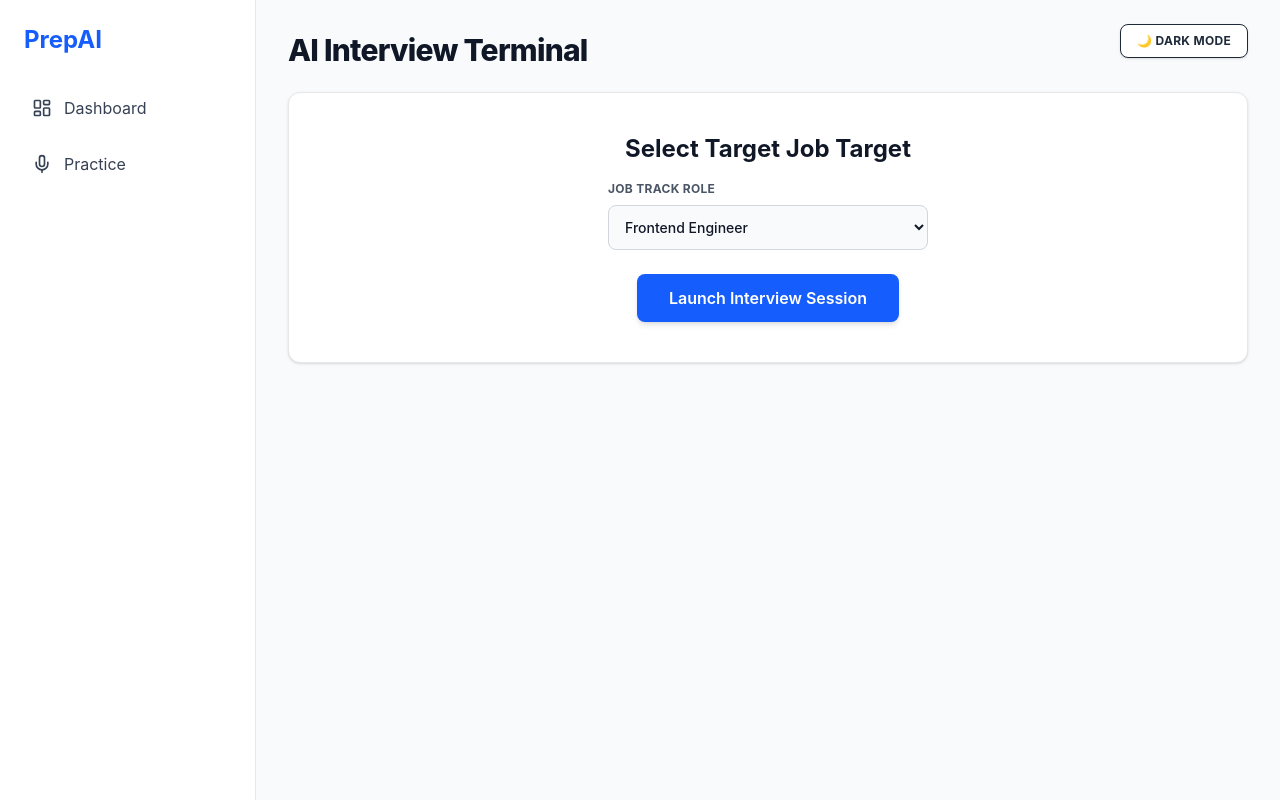
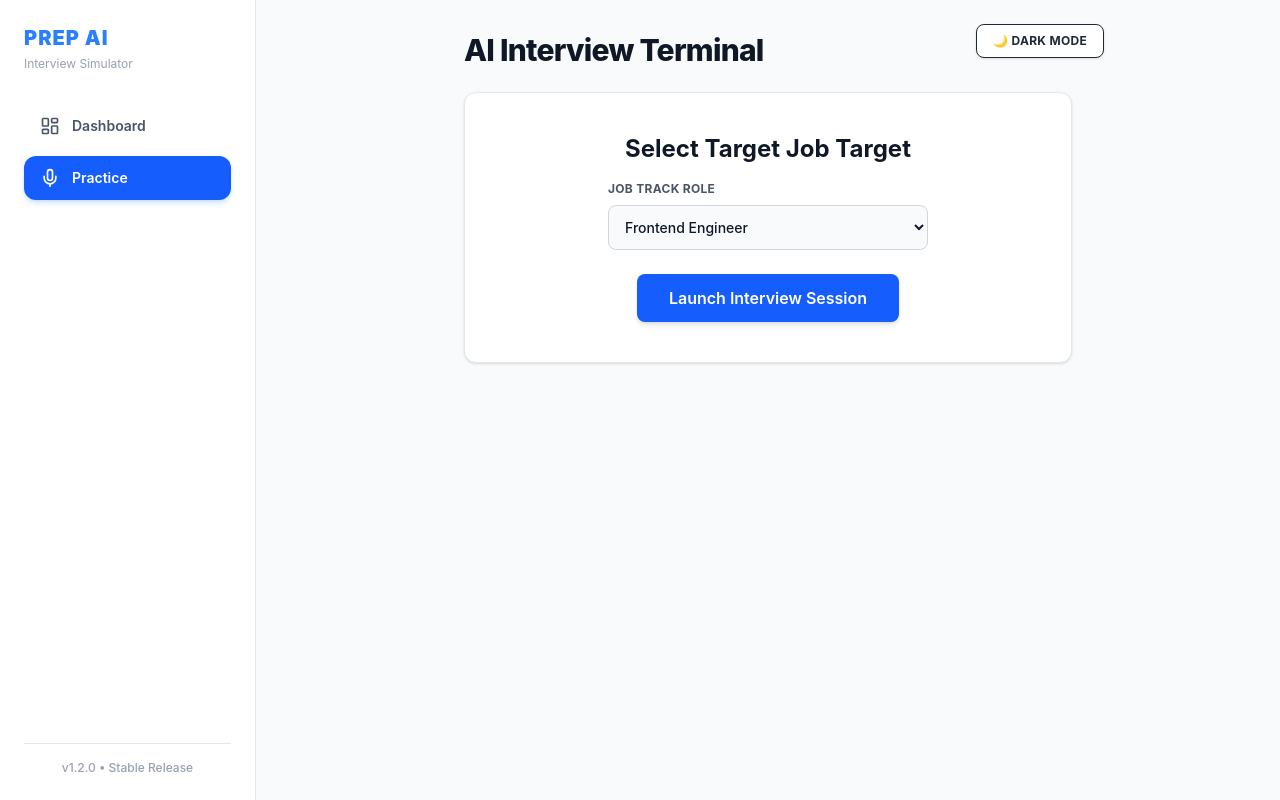
Before and after one commit to EricCR85/prep-ai, a React (Vite) app: page /practice in a window 1280 px wide. Built offline with nearby package versions, Linux system fonts and the light colour scheme.

Commit message:
update sidebar light and dark

```diff
--- a/src/App.jsx
+++ b/src/App.jsx
@@ -1,63 +1,36 @@
-import { Routes, Route, useNavigate } from "react-router-dom";
+import { useState, useEffect } from "react";
+import { Routes, Route } from "react-router-dom";
 import Sidebar from "./components/Sidebar";
-import Header from "./components/Header";
-import TrackCard from "./components/TrackCard";
+import Dashboard from "./pages/Dashboard";
 import Practice from "./pages/Practice";
-import Dashboard from "./pages/Dashboard";
 
 export default function App() {
-  const navigate = useNavigate();
-  const tracks = [
-    {
-      title: "Software Engineering",
-      description: "Frontend, Backend, and Fullstack.",
-    },
-    {
-      title: "Data Science",
-      description: "ML, Statistics, and Data Analysis.",
-    },
-    {
-      title: "Product Management",
-      description: "Strategy, User Stories, and KPIs.",
-    },
-  ];
+  const [theme, setTheme] = useState(() => {
+    return localStorage.getItem("prep-ai-theme") || "light";
+  });
+
+  useEffect(() => {
+    localStorage.setItem("prep-ai-theme", theme);
+  }, [theme]);
 
   return (
-    <div className="flex flex-col md:flex-row h-screen bg-gray-50 overflow-hidden">
-      <Sidebar />
-      <div className="flex-1 flex flex-col h-full w-full">
-        <Header />
-        <main className="flex-1 overflow-y-auto pd-20 md:pb-0">
-          <Routes>
-            <Route
-              path="/"
-              element={
-                <div className="p-8">
-                  <header className="mb-8">
-                    <h2 className="text-3xl font-bold text-gray-800">
-                      Welcome Back, User
-                    </h2>
-                    <p className="text-gray-600">
-                      Select a career track to start your mock interview.
-                    </p>
-                  </header>
-                  <div className="grid grid-cols-1 md:grid-cols-2 lg:grid-cols-3 gap-6">
-                    {tracks.map((track, index) => (
-                      <TrackCard
-                        key={index}
-                        title={track.title}
-                        description={track.description}
-                        onClick={() => navigate("/practice")}
-                      />
-                    ))}
-                  </div>
-                </div>
-              }
-            />
-            <Route path="/practice" element={<Practice />} />
-            <Route path="/dashboard" element={<Dashboard />} />
-          </Routes>
-        </main>
+    <div
+      className={`flex min-h-screen transition-colors duration-300 ${
+        theme === "dark"
+          ? "bg-gray-900 text-gray-100"
+          : "bg-gray-50 text-gray-900"
+      }`}
+    >
+      <Sidebar theme={theme} />
+
+      <div className="flex-1 relative">
+        <Routes>
+          <Route path="/" element={<Dashboard />} />
+          <Route
+            path="/practice"
+            element={<Practice theme={theme} setTheme={setTheme} />}
+          />
+        </Routes>
       </div>
     </div>
   );
--- a/src/components/Sidebar.jsx
+++ b/src/components/Sidebar.jsx
@@ -1,36 +1,58 @@
+import { Link, useLocation } from "react-router-dom";
 import { LayoutDashboard, Mic } from "lucide-react";
-import { Link } from "react-router-dom";
 
-export default function Sidebar() {
+export default function Sidebar({ theme }) {
+  const location = useLocation();
+
+  const menuItems = [
+    { path: "/", name: "Dashboard", icon: <LayoutDashboard size={20} /> },
+    { path: "/practice", name: "Practice", icon: <Mic size={20} /> },
+  ];
+
   return (
-    <aside className="fixed bottom-0 left-0 w-full bg-white border-t border-gray-200 p-3 z-50 md:relative md:w-64 md:border-t-0 md:border-r md:p-6 md:h-screen flex md:flex-col justify-around md:justify-start">
-      <Link
-        to="/"
-        className="hidden md:block hover:opacity-80 transition-opacity mb-8"
-      >
-        <h1 className="text-2xl font-bold text-blue-600">PrepAI</h1>
-      </Link>
+    <aside
+      className={`w-64 border-r transition-all duration-300 p-6 flex flex-col justify-between ${
+        theme === "dark"
+          ? "bg-gray-800 border-gray-700 text-gray-100"
+          : "bg-white border-gray-200 text-gray-800"
+      }`}
+    >
+      <div>
+        <div className="mb-8">
+          <h2 className="text-xl font-black tracking-wider text-blue-500 uppercase">
+            Prep AI
+          </h2>
+          <p className="text-xs text-gray-400 mt-1">Interview Simulator</p>
+        </div>
 
-      <nav className="flex flex-row md:flex-col w-full justify-around md:justify-start md:space-y-4">
-        <Link
-          to="/dashboard"
-          className="flex flex-col md:flex-row items-center space-y-1 md:space-y-0 md:space-x-3 text-gray-700 hover:text-blue-600 p-2 md:rounded-lg transition-colors"
-        >
-          <LayoutDashboard className="w-6 h-6 md:w-5 md:h-5" />
-          <span className="text-[10px] md:text-base font-medium md:font-normal">
-            Dashboard
-          </span>
-        </Link>
-        <Link
-          to="/practice"
-          className="flex flex-col md:flex-row items-center space-y-1 md:space-y-0 md:space-x-3 text-gray-700 hover:text-blue-600 p-2 md:rounded-lg transition-colors"
-        >
-          <Mic className="w-6 h-6 md:w-5 md:h-5" />
-          <span className="text-[10px] md:text-base font-medium md:font-normal">
-            Practice
-          </span>
-        </Link>
-      </nav>
+        <nav className="space-y-2">
+          {menuItems.map((item) => {
+            const isActive = location.pathname === item.path;
+            return (
+              <Link
+                key={item.path}
+                to={item.path}
+                className={`flex items-center space-x-3 px-4 py-3 rounded-xl font-semibold text-sm transition-all duration-200 ${
+                  isActive
+                    ? "bg-blue-600 text-white shadow-md shadow-blue-500/20"
+                    : theme === "dark"
+                      ? "text-gray-400 hover:bg-gray-700/50 hover:text-white"
+                      : "text-gray-600 hover:bg-gray-100 hover:text-gray-900"
+                }`}
+              >
+                {item.icon}
+                <span>{item.name}</span>
+              </Link>
+            );
+          })}
+        </nav>
+      </div>
+
+      <div className="border-t pt-4 border-gray-200 dark:border-gray-700">
+        <p className="text-xs text-gray-400 font-medium text-center">
+          v1.2.0 • Stable Release
+        </p>
+      </div>
     </aside>
   );
 }
--- a/src/pages/Practice.jsx
+++ b/src/pages/Practice.jsx
@@ -5,11 +5,7 @@ import SpeechRecognition, {
 } from "react-speech-recognition";
 import { getAiFeedback, roleQuestions } from "../services/mockApi";
 
-export default function Practice() {
-  const [theme, setTheme] = useState(() => {
-    return localStorage.getItem("prep-ai-theme") || "light";
-  });
-
+export default function Practice({ theme, setTheme }) {
   const [role, setRole] = useState(() => {
     return localStorage.getItem("prep-ai-role") || "Frontend Engineer";
   });
@@ -55,10 +51,6 @@ export default function Practice() {
     setQuestions(roleQuestions[role]);
     localStorage.setItem("prep-ai-role", role);
   }, [role]);
-
-  useEffect(() => {
-    localStorage.setItem("prep-ai-theme", theme);
-  }, [theme]);
 
   const toggleTheme = () => {
     setTheme((prev) => (prev === "light" ? "dark" : "light"));
@@ -177,10 +169,8 @@ export default function Practice() {
   }
 
   return (
-    <div
-      className={`min-h-screen p-8 transition-colors duration-300 ${theme === "dark" ? "bg-gray-900 text-gray-100" : "bg-gray-50 text-gray-900"}`}
-    >
-      <div className="absolute top-6 right-8">
+    <div className="p-8 max-w-2xl mx-auto relative">
+      <div className="absolute top-6 right-0">
         <button
           onClick={toggleTheme}
           className={`px-4 py-2 rounded-lg text-xs font-bold tracking-wide transition ${theme === "dark" ? "bg-gray-800 text-yellow-400 border border-gray-700" : "bg-white text-gray-800 shadow-sm border"}`}
```
